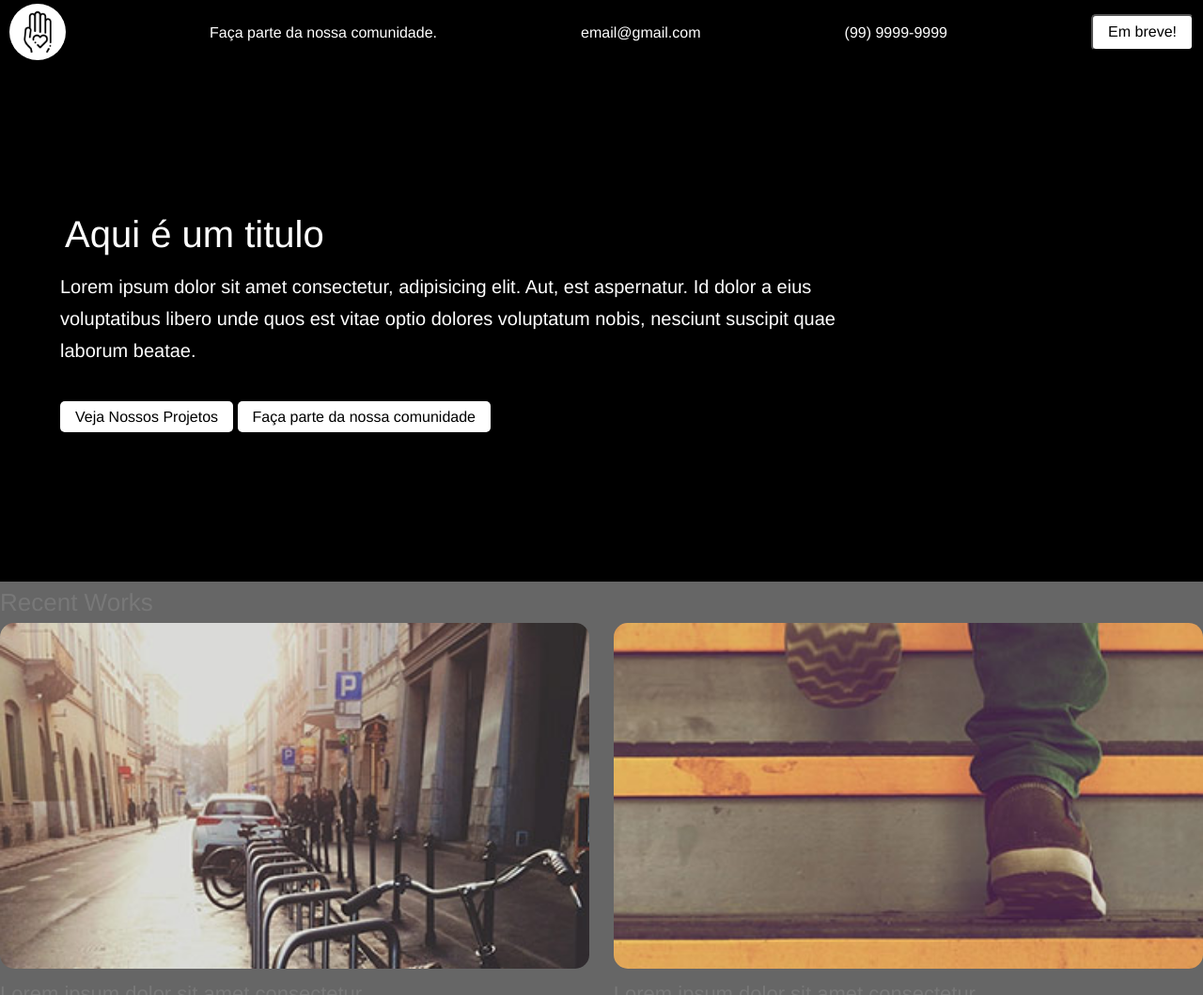
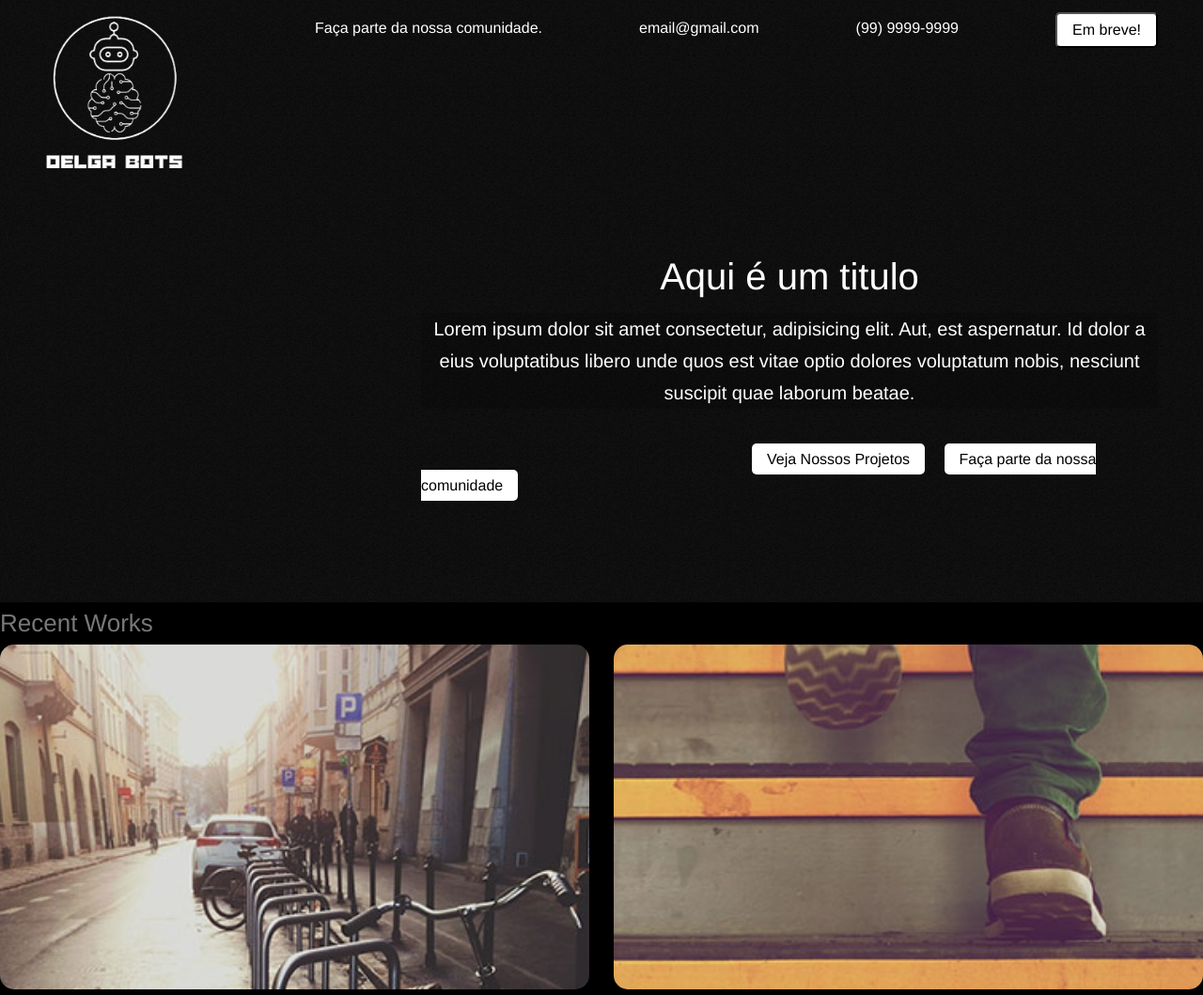
Before and after one commit to MarcosAlvesAL/Delga-Bot, a plain HTML site: page index.html in a window 1280 px wide. Shown: the top 1059 px of the page at 94% size. Drawn offline with Linux system fonts and the light colour scheme; files whose address does not match are found by name.

Commit message:
Alteração Nav e Banner
Pequenos ajustes na nav e area de banner

```diff
--- a/css/style.css
+++ b/css/style.css
@@ -102,41 +102,6 @@ ul, ol{
 .button-default-big{
     font-size: 1em;
 }
-.header-link{
-    border: 0;
-}
-.head-img{
-    border-radius: 50%;
-    width: 60px;
-    margin-top: 4px;
-    margin-bottom: -3px;
-}
-.nav-header{
-    background-color: black;
-    background-position: center bottom;
-}
-.nav-links{
-    display: flex;
-    align-items: center;
-    justify-content: space-between;
-    padding: 0;
-    margin: 0;
-}
-.link{
-    padding: 0px 10px;
-    list-style: none;
-}
-.nav-header-title{
-    font-size: 16px;
-    color: white;
-    font-weight: normal;
-}
-.nav-footer{
-    text-align: center;
-    box-sizing: border-box;
-    padding: 50 20px;
-    margin: 0;
-}
 input, label, textarea, select{
     display: inline-block;
     width: 100%;
@@ -153,28 +118,70 @@ input:focus, textarea:focus{
     border: solid 2px #49bf9d;
     outline: none;
 }
+.nav-header{
+    background-image: url('../images/overlay.png');
+}
+.nav-links{
+    display: flex;
+    align-items:start;
+    justify-content: space-between;
+    padding: 0;
+    margin:0;
+}
+.header-link{
+    border: 0;
+}
+.head-img{
+    width: 80%;
+}
+.link{
+    list-style: none;
+    margin: 1em 0 0 0;
+}
+.link:first-child{
+    margin: 1em 0 0 3em;
+}
+.link:last-child{
+    margin: 0.8em 3em 0 0;
+}
+.nav-header-title{
+    font-size: 16px;
+    color: white;
+    font-weight: normal;
+}
+.nav-footer{
+    text-align: center;
+    box-sizing: border-box;
+    padding: 50 20px;
+    margin: 0;
+}
+
 .descricao{
-
-    height: 550px;
-    max-height: 550px;
-    padding: 11% 30% 10% 5%;
+    height: 450px;
+    max-height: 450px;
+    padding: 5% 3em 5% 35%;
     box-sizing: border-box;
 }
 .descricaoTitle{
     color: white;
     font-size: 40px;
-    background-color: #0000002b;
     margin: 5px;
-    text-align: left;
+    text-align: center;
 }
 .descricaoSubTitle{
     color: white;
     font-size: 20px;
     background-color: #0000002b;
-    text-align: left;
+    text-align: center;
 }
-.conteudo-principal{
-    background-color: #666;
+.conteudo-principal1{
+    background-image: url('../images/overlay.png');
+}
+.button-banner{
+    margin: 1em 0 0 22em;
+}
+.button-banner:last-child{
+    margin: 1em 0 0 1em;
 }
 textarea{
     height: 8em;
--- a/index.html
+++ b/index.html
@@ -18,7 +18,7 @@
     <body>
         <header class="nav-header">
             <ul class="nav-links">
-                <li class="link"><a href="index.html" class="nav-head-link header-link"><img src="images/hand.jpg" class="head-img"> </a></li>
+                <li class="link"><a href="index.html" class="nav-head-link header-link"><img src="images/Delga-Bots-logo-bg.png" class="head-img"> </a></li>
                 <li class="link"><a class="nav-header-title"> Faça parte da nossa comunidade. </a></li>
                 <li class="link"><a class="nav-header-title"> email@gmail.com </a></li>
                 <li class="link"><a class="nav-header-title"> (99) 9999-9999 </a></li>
@@ -33,8 +33,8 @@
                 <article class="descricao">
                     <h2 class="descricaoTitle"> Aqui é um titulo </h2>
                     <p class="descricaoSubTitle">Lorem ipsum dolor sit amet consectetur, adipisicing elit. Aut, est aspernatur. Id dolor a eius voluptatibus libero unde quos est vitae optio dolores voluptatum nobis, nesciunt suscipit quae laborum beatae.</p>
-                    <a href="#" title="veja mais" class="button-default">Veja Nossos Projetos</a>
-                    <a href="#" title="veja mais" class="button-default"> Faça parte da nossa comunidade</a>
+                    <a href="#" title="veja mais" class="button-banner button-default">Veja Nossos Projetos</a>
+                    <a href="#" title="veja mais" class="button-banner button-default"> Faça parte da nossa comunidade</a>
                 </article>
             </section>
 
```
Also changed, not shown: images/Delga-Bots-logo-bg.png (added), images/Delga-Bots-logo.jpeg (added), images/ONG-confiavel-como-transmitir-a-sua-mensagem.png (deleted), images/banner principal.jpg (deleted), images/bg.jpg (deleted), images/hand.jpg (deleted), images/robozin.png (added).
